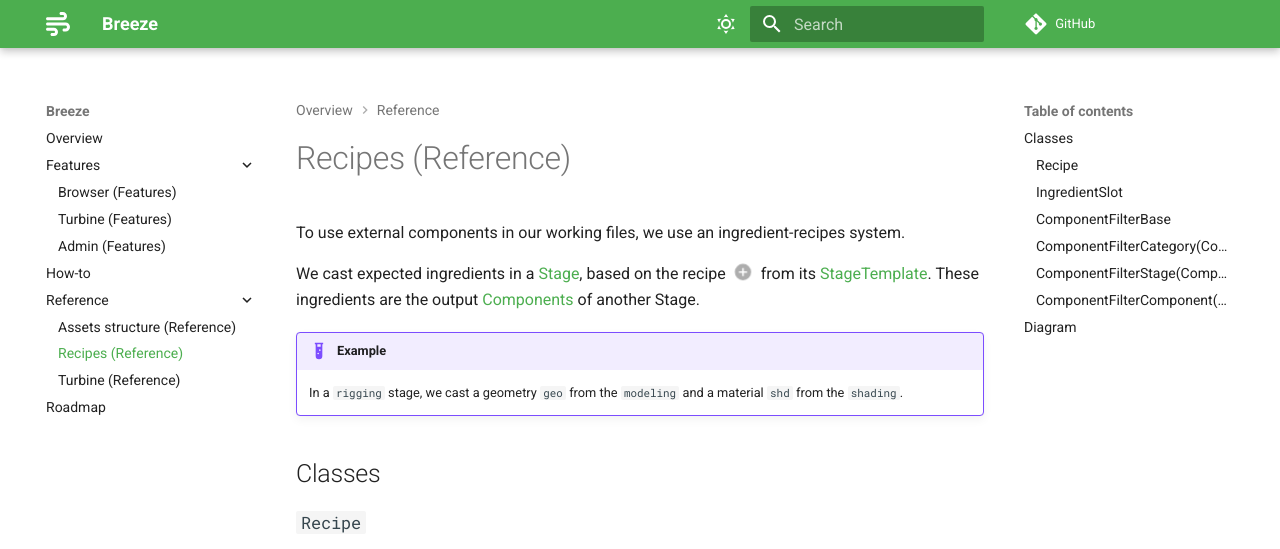
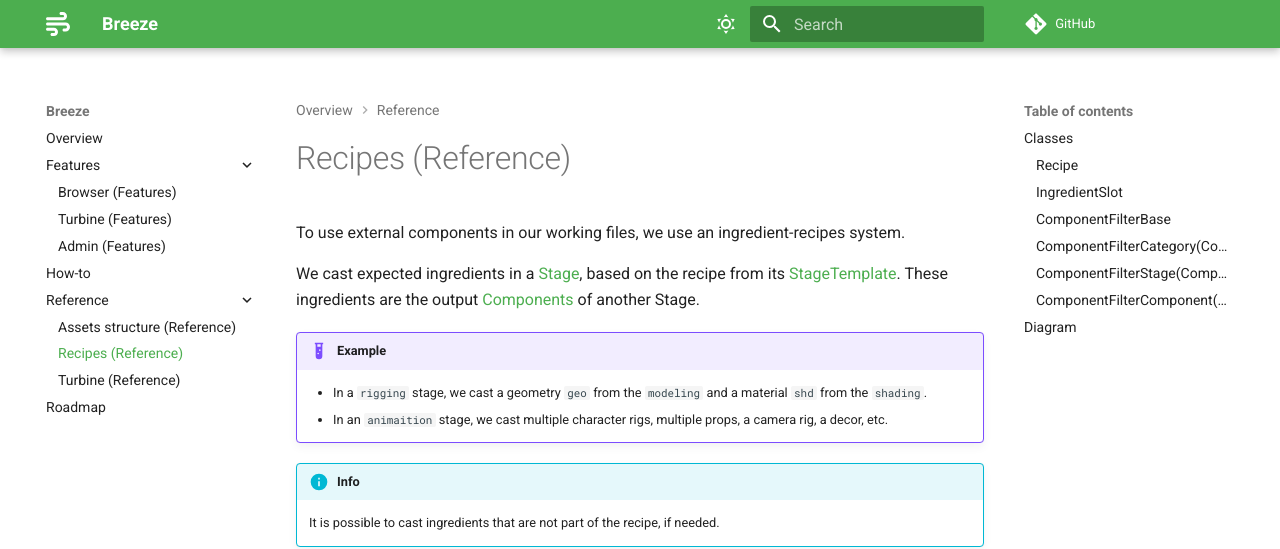
Before and after one commit to Martin-Chailloux/Zephyr, an MkDocs documentation site: the page built from Documentation/docs/reference/recipes.md, in a window 1280 px wide and 900 px high, cut to the strip 0-549 px from the top of the window. Built offline with MkDocs 1.6.1 and Material for MkDocs 9.7.7, drawn with Linux system fonts in a browser that asks for light colours; comment, search, counter and statistics services are not loaded.

Commit message:
feat [doc]: improved recipe pages' readability

```diff
--- a/Documentation/docs/reference/recipes.md
+++ b/Documentation/docs/reference/recipes.md
@@ -3,14 +3,15 @@
 To use external components in our working files, we use an ingredient-recipes system.
 
 We cast expected ingredients in a [Stage](assets_structure.md#stage),
-based on the recipe (1) from its [StageTemplate](assets_structure.md#stagetemplate).
+based on the recipe from its [StageTemplate](assets_structure.md#stagetemplate).
 These ingredients are the output [Components](assets_structure.md#component) of another Stage.
-{ .annotate }
 
-1. We can also cast ingredients that are not part of the recipe, if needed.
+!!! example
+    - In a `rigging` stage, we cast a geometry `geo` from the `modeling` and a material `shd` from the `shading`.
+    - In an `animaition` stage, we cast multiple character rigs, multiple props, a camera rig, a decor, etc.
 
-!!! Example
-    In a `rigging` stage, we cast a geometry `geo` from the `modeling` and a material `shd` from the `shading`.
+!!! info
+    It is possible to cast ingredients that are not part of the recipe, if needed.
 
 
 ## Classes
```
Also changed, not shown: Documentation/docs/reference/index.md (+5 -6 lines), Documentation/site/reference/index.html, Documentation/site/reference/recipes/index.html, Documentation/site/search/search_index.json.
